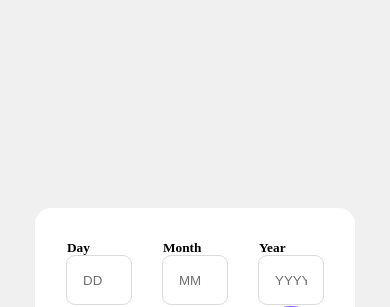
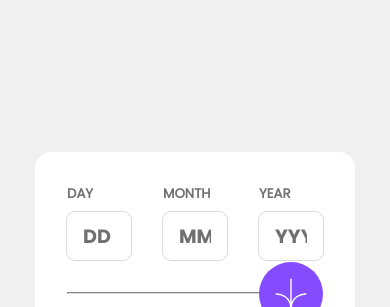
Before and after one commit to ozlemxates/Age-Calculator-app-Frontend-Mentor, a plain HTML site: page index.html in a window 390 px wide. Shown: the top 307 px of the page. Drawn offline with Linux system fonts and the light colour scheme.

Commit message:
both desktop and mobile design is better

```diff
--- a/index.html
+++ b/index.html
@@ -15,15 +15,15 @@
 
   <main>
     <header>
-      <div class="day">
+      <div class="box day">
         <h5>Day</h5>
         <input type="text" placeholder=DD>
       </div>
-      <div class="month">
+      <div class="box month">
         <h5>Month</h5>
         <input type="text" placeholder=MM>
       </div>
-      <div class="year">
+      <div class="box year">
         <h5>Year</h5>
         <input type="text" placeholder=YYYY>
       </div>
--- a/style.css
+++ b/style.css
@@ -1,3 +1,33 @@
+@font-face {
+    font-family:poppins-bold;
+    src: url(assets/fonts/Poppins-Bold.ttf);
+}
+
+@font-face {
+    font-family:poppins-bold-italic;
+    src: url(assets/fonts/Poppins-BoldItalic.ttf);
+}
+
+@font-face {
+    font-family:poppins-extra-bold;
+    src: url(assets/fonts/Poppins-ExtraBold.ttf);
+}
+
+@font-face {
+    font-family:poppins-regular;
+    src: url(assets/fonts/Poppins-Regular.ttf);
+}
+
+@font-face {
+    font-family:poppins-italic;
+    src: url(assets/fonts/Poppins-Italic.ttf);
+}
+
+@font-face {
+    font-family:poppins-extra-bold-italic;
+    src: url(assets/fonts/Poppins-ExtraBoldItalic.ttf);
+}
+
 * {
     margin: 0;
     padding: 0;
@@ -22,11 +52,12 @@ body {
     flex-direction: column;
     align-items: center;
     background-color: var(--secondaryBg);
+    gap: 4rem;
 }
 
 main {
-    width: 35rem;
-    height: 26rem;
+    width: 39rem;
+    height: 29rem;
     background-color: var(--mainBg);
     border-radius: 1rem 1rem 8rem 1rem ;
 }
@@ -38,8 +69,16 @@ header {
     flex-direction: row;
 }
 
-h3 {
+.box {
+    display: flex;
+    flex-direction: column;
+    gap: 0.5rem;
+}
+
+h5 {
     color:var(--Smokey-grey);
+    font-family:poppins-regular;
+    text-transform: uppercase;
 }
 
 input {
@@ -50,10 +89,13 @@ input {
     outline: 1px solid var(--Light-grey);
     text-align: left;
     padding: 1rem;
+    font-size: 1.2rem;
+    font-family: poppins-bold;
 }
 
 input::placeholder {
     color: var(--Smokey-grey);
+
   }
 
 hr {
@@ -84,6 +126,7 @@ img {
     flex-direction: column;
     font-size: 4rem;
     padding: 1rem 2rem;
+    font-family:poppins-extra-bold-italic;
 }
 
 li {
@@ -91,7 +134,7 @@ li {
 }
 
 span {
-    color:var(--Smokey-grey)
+    color:var(--txtContent)
 }
 
 .attribution {
```
